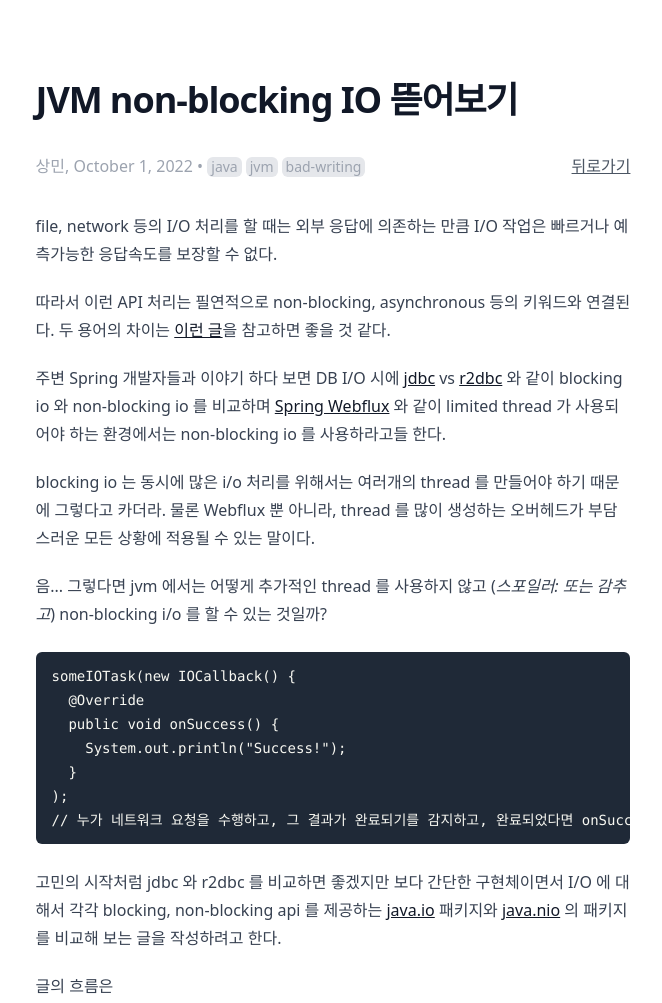
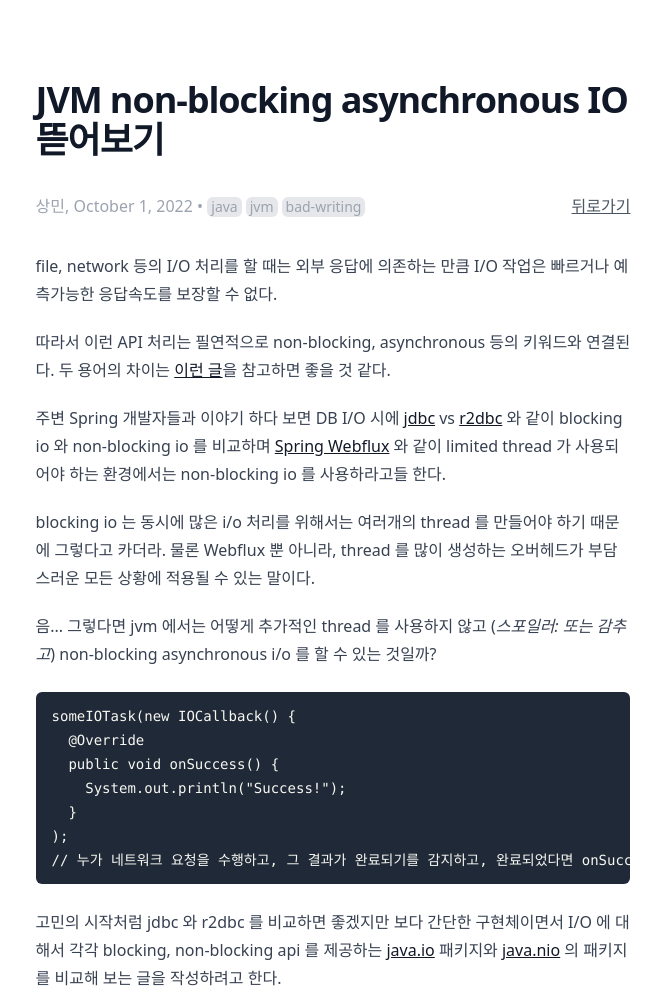
Before and after one commit to sanggggg/me-src, a Gatsby site: page /blog/jvm-non-blocking in a window 1280 px wide. Shown: the top 1003 px of the page, without its empty margins (307-969 px from the left). Built offline with nearby package versions, Linux system fonts and the light colour scheme; Gatsby itself is replaced by a stand-in of ours; some packages are replaced by stand-ins of ours; code samples lack their colours.

Commit message:
제목 변경

````diff
--- a/blog/jvm-non-blocking.mdx
+++ b/blog/jvm-non-blocking.mdx
@@ -1,5 +1,5 @@
 ---
-title: JVM non-blocking IO 뜯어보기
+title: JVM non-blocking asynchronous IO 뜯어보기
 date: 2022-10-01
 tag: java, jvm, bad-writing
 author: 상민
@@ -13,7 +13,7 @@ file, network 등의 I/O 처리를 할 때는 외부 응답에 의존하는 만
 
 blocking io 는 동시에 많은 i/o 처리를 위해서는 여러개의 thread 를 만들어야 하기 때문에 그렇다고 카더라. 물론 Webflux 뿐 아니라, thread 를 많이 생성하는 오버헤드가 부담스러운 모든 상황에 적용될 수 있는 말이다.
 
-음... 그렇다면 jvm 에서는 어떻게 추가적인 thread 를 사용하지 않고 (_스포일러: 또는 감추고_) non-blocking i/o 를 할 수 있는 것일까?
+음... 그렇다면 jvm 에서는 어떻게 추가적인 thread 를 사용하지 않고 (_스포일러: 또는 감추고_) non-blocking asynchronous i/o 를 할 수 있는 것일까?
 
 ```java
 someIOTask(new IOCallback() {
````
